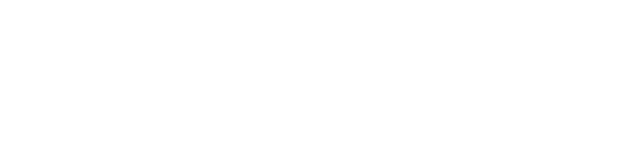
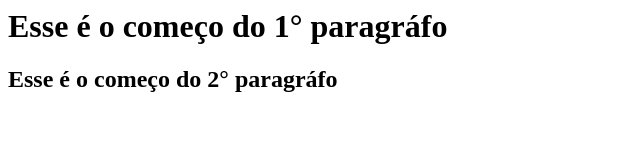
Before and after one commit to Renanzin018/MeuSite, a plain HTML site: page index.html in a window 1280 px wide. Shown: the whole page, without its empty margins (0-640 px from the left). Drawn offline with Linux system fonts and the light colour scheme.

Commit message:
Update index.html

```diff
--- a/index.html
+++ b/index.html
@@ -4,7 +4,7 @@
   </head>
 
   <body>
-
-
+    <h1>Esse é o começo do 1° paragráfo</h1>
+    <h2>Esse é o começo do 2° paragráfo</h2>
   </body>
 </html>
```
